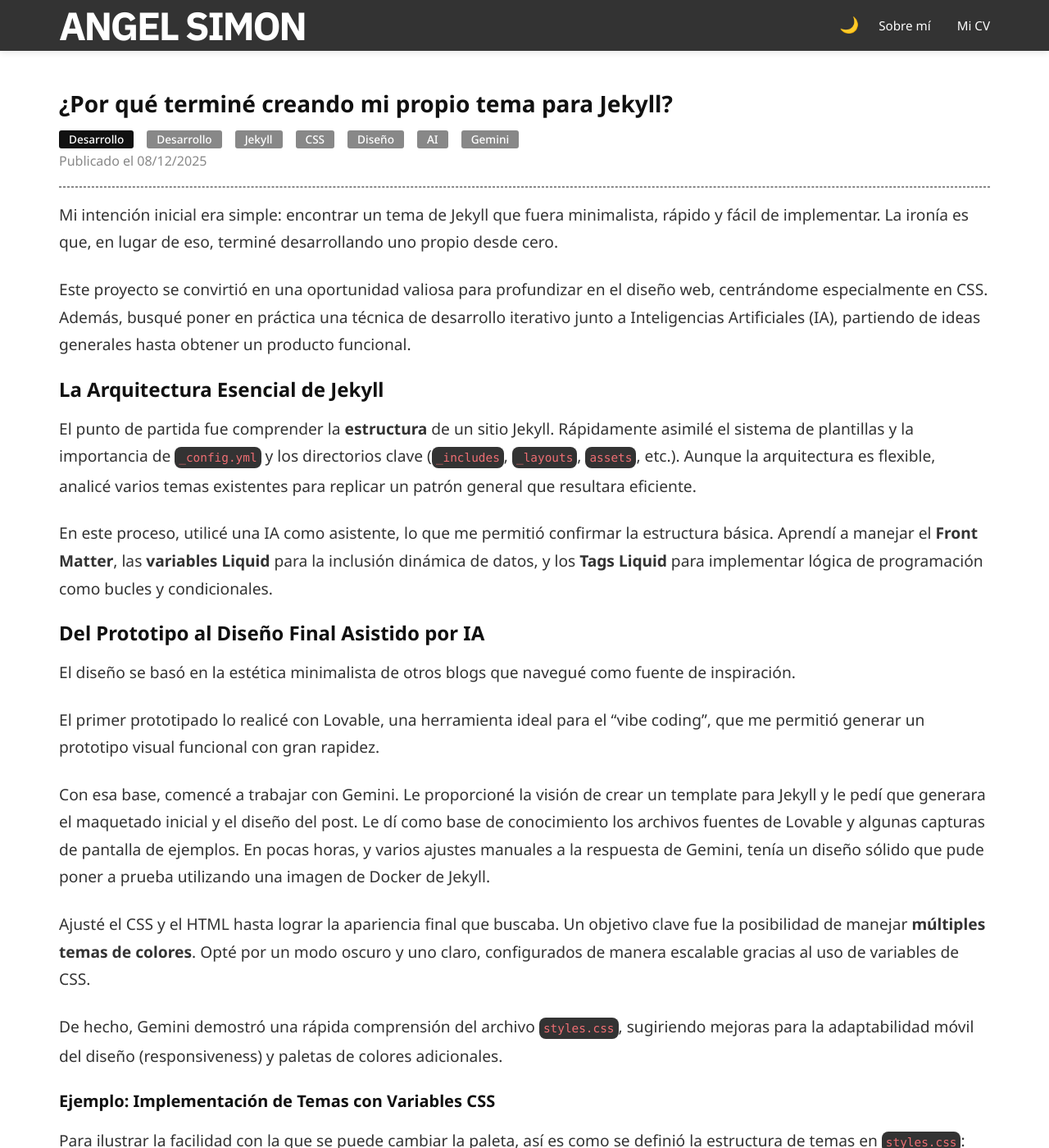
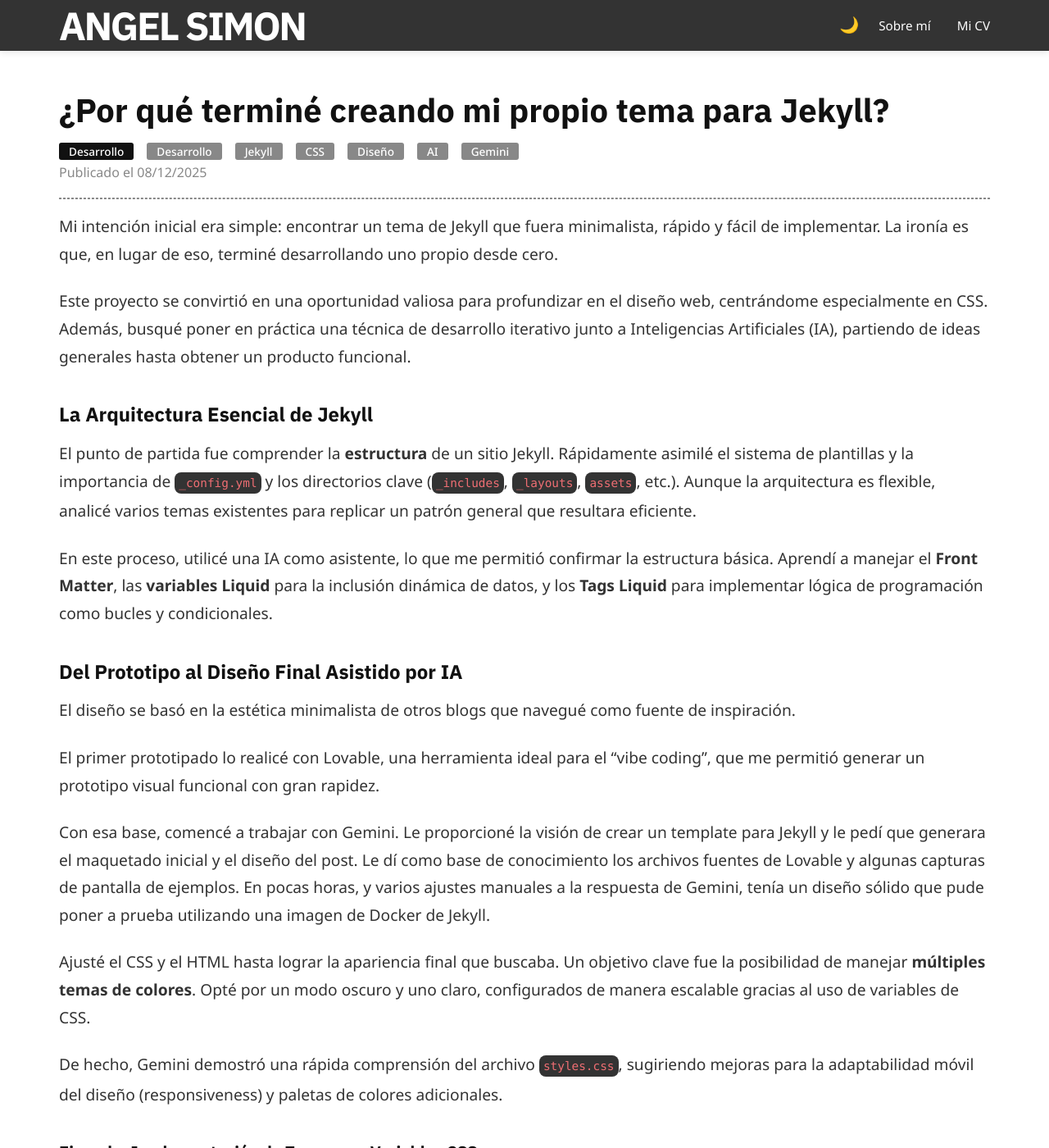
Before and after one commit to angelsimon/angelsimon.github.io, a Jekyll site: the page built from _posts/2025-12-08-crear-un-tema-en-jekyll.md, in a window 1280 px wide and 1400 px high. Shown: the whole window at 82% size. Built offline with Jekyll 4.4.1, drawn with Linux system fonts in a browser that asks for light colours; some web fonts are replaced; comment, search, counter and statistics services are not loaded.

Commit message:
Add code-block copy button and fix heading styles
Introduce a copy-to-clipboard UI for code blocks and tidy up heading styles. CSS: fix font-family var (var(--title-font) instead of var(--title-font-color)), adjust .post-heading sizes and responsive override, add top margin for post-content h2-h6, and add styles for .code-block-wrapper and .copy-btn (hover, copied state). JS: inject a copy button into each figure.highlight, implement navigator.clipboard.writeText with temporary "✓ Copiado" feedback, and retain minor whitespace/organization changes around the theme toggle logic. These changes improve UX for copying code samples and correct heading/font issues.

```diff
--- a/assets/css/styles.css
+++ b/assets/css/styles.css
@@ -197,7 +197,7 @@
 
 /* Headers */
 h1, h2, h3, h4, h5, h6 {
-    font-family: var(--title-font-color);
+    font-family: var(--title-font);
     color: var(--title-font-color);
     margin-bottom: 1rem;
 }
@@ -458,7 +458,7 @@
 }
 
 .post-heading {
-    font-size: var(--h1-size);
+    font-size: 2.5rem;
     font-weight: 700;
     line-height: 1.2;
 }
@@ -493,6 +493,14 @@
 .post-date {
     font-size: 1rem;
     color: var(--terciary-color);
+}
+
+.post-content h2,
+.post-content h3,
+.post-content h4,
+.post-content h5,
+.post-content h6 {
+    margin-top: 2.5rem;
 }
 
 .post-content p {
@@ -585,6 +593,47 @@
 }
 .category-tag a:hover {
     text-decoration: underline;
+}
+
+/* ============================================
+   BOTÓN COPIAR CÓDIGO
+   ============================================ */
+
+.code-block-wrapper {
+    position: relative;
+    margin-bottom: 2rem;
+}
+
+.code-block-wrapper figure.highlight {
+    margin-bottom: 0;
+}
+
+.copy-btn {
+    position: absolute;
+    top: 0.5rem;
+    right: 0.5rem;
+    background: var(--badge-color);
+    color: var(--font-color);
+    border: none;
+    border-radius: 4px;
+    padding: 4px 10px;
+    font-size: 0.75rem;
+    font-family: var(--body-font);
+    cursor: pointer;
+    opacity: 0;
+    transition: opacity 0.2s ease;
+}
+
+.code-block-wrapper:hover .copy-btn {
+    opacity: 1;
+}
+
+.copy-btn:hover {
+    background: var(--separator-color);
+}
+
+.copy-btn.copied {
+    color: #4caf50;
 }
 
 /* ============================================
@@ -917,7 +966,7 @@
     }
 
     .post-heading {
-        font-size: 2rem;
+        font-size: 1.85rem;
     }
 
     .post-title {
--- a/assets/js/main.js
+++ b/assets/js/main.js
@@ -68,9 +68,40 @@
     });
 });
 
-/* ============================================
-   CAMBIO DE TEMA (CLARO/OSCURO / N TEMAS)
-   ============================================ */
+// ============================================
+// BOTÓN COPIAR CÓDIGO
+// ============================================
+
+document.addEventListener('DOMContentLoaded', function () {
+    document.querySelectorAll('figure.highlight').forEach(function (block) {
+        const wrapper = document.createElement('div');
+        wrapper.className = 'code-block-wrapper';
+        block.parentNode.insertBefore(wrapper, block);
+        wrapper.appendChild(block);
+
+        const btn = document.createElement('button');
+        btn.className = 'copy-btn';
+        btn.textContent = 'Copiar';
+        wrapper.appendChild(btn);
+
+        btn.addEventListener('click', function () {
+            const code = block.querySelector('code');
+            const text = code ? code.innerText : '';
+            navigator.clipboard.writeText(text).then(function () {
+                btn.textContent = '✓ Copiado';
+                btn.classList.add('copied');
+                setTimeout(function () {
+                    btn.textContent = 'Copiar';
+                    btn.classList.remove('copied');
+                }, 2000);
+            });
+        });
+    });
+});
+
+// ============================================
+// CAMBIO DE TEMA (CLARO/OSCURO / N TEMAS)
+// ============================================
 
 const THEMES = [
     { name: 'light', icon: '☀️' }, // Modo Claro (default)
```
